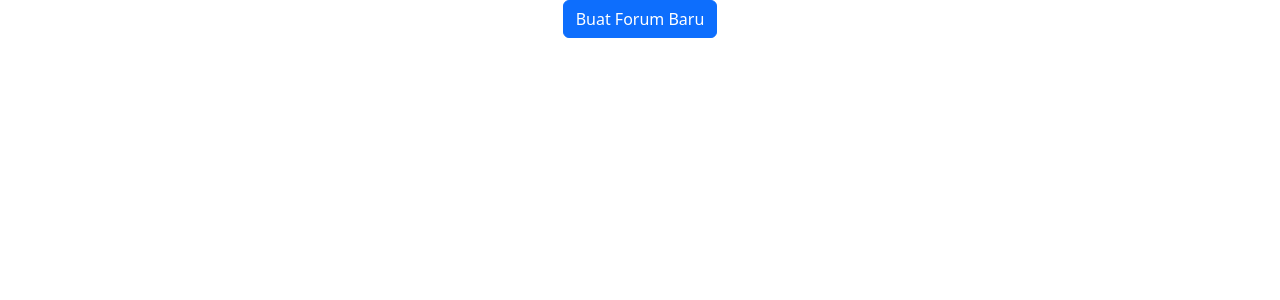
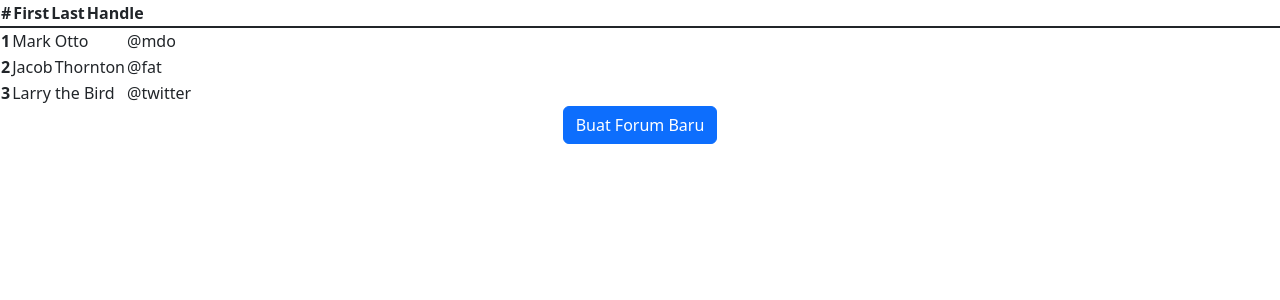
Before and after one commit to PBPC09/tugaskelompok1, a Django app: page /bookforum/ in a window 1280 px wide. Shown: the top 300 px of the page. Run offline with Django 4.2, Linux system fonts and the light colour scheme; tables that the repository leaves empty hold one stand-in row (values such as "Sample post").

Commit message:
form development

```diff
--- a/bookforum/templates/forum.html
+++ b/bookforum/templates/forum.html
@@ -1,6 +1,7 @@
 {% extends 'base.html' %}
 {% load static %}
 {% block content %}
+<table class="row" id="product_container"></table>
 <!-- Modal untuk melakukan input -->
 <div class="modal fade" id="exampleModal" tabindex="-1" aria-labelledby="exampleModalLabel" aria-hidden="true">
     <div class="modal-dialog">
@@ -39,49 +40,47 @@
 </div>
 <script>
     async function getProducts() {
-        return fetch("{% url 'bookforum:show_forum' %}").then((res) => res.json())
+        return fetch("{% url 'bookforum:show_forum_json' %}").then((res) => res.json())
     }
 
     async function refreshProducts() {
         document.getElementById("product_container").innerHTML = "";
         const products = await getProducts();
 
-        let htmlString = "";
+        let htmlString = `<table class="table">
+                        <thead>
+                            <tr>
+                            <th scope="col">#</th>
+                            <th scope="col">First</th>
+                            <th scope="col">Last</th>
+                            <th scope="col">Handle</th>
+                            </tr>
+                        </thead><tbody class="table-group-divider">
+`;
         products.forEach((item) => {
             htmlString += `
-                <div class="col-sm-6">
-                    <div class="card">
-                        <div class="card-body">
-                            <h5 class="card-title">${item.fields.name}</h5>
-                            <div class="d-flex justify-content-center set-margin">
-                                <p class="card-text">Amount:  </p>
-                                <span class="button">
-                                    <a href="/decrease-quantity/${item.pk}">
-                                        <button type="submit" style="width: 25px; padding: 3px;">-</button>
-                                    </a>
-                                </span>
-                                <p class="card-text">${item.fields.amount}</p>
 
-                                <span class="button">
-                                    <a href="/increase-quantity/${item.pk}">
-                                        <button type="submit" style="width: 25px; padding: 3px;">+</button>
-                                    </a>
-                                </span>
-                            </div>
-                            <p class="card-text">Price: ${item.fields.price}</p>
-                            <p class="card-text">${item.fields.description}</p>
-                            <p class="card-text"> Date Added ${item.fields.date_in}</p>
-                            <p class="card-text"> Categories ${item.fields.categories}</p>
-                            <p class="card-text"> Stock less than five days? ${item.fields.stock}</p>
-                            <div class="d-flex justify-content-center set-margin">
-                                <span class="button">
-                                    <button type="button" onclick="deleteProduct(${item.pk}); return false;" class="btn delete-product-button" style="background-color: red; color:white; width: 100px; padding: 3px;" data-product-id="${item.pk}">Delete Product</button>
-                                </span>
-                            </div>
-                        </div>
-                    </div>
-                </div> `
+                            <tr>
+                            <th scope="row">1</th>
+                            <td>Mark</td>
+                            <td>Otto</td>
+                            <td>@mdo</td>
+                            </tr>
+                            <tr>
+                            <th scope="row">2</th>
+                            <td>Jacob</td>
+                            <td>Thornton</td>
+                            <td>@fat</td>
+                            </tr>
+                            <tr>
+                            <th scope="row">3</th>
+                            <td colspan="2">Larry the Bird</td>
+                            <td>@twitter</td>
+                            </tr>
+
+`
         });
+        htmlString +=  `</tbody></table>`
         document.getElementById("product_container").innerHTML = htmlString
     }
 
--- a/bookforum/views.py
+++ b/bookforum/views.py
@@ -10,6 +10,11 @@ from django.contrib.auth import authenticate, login, logout
 from django.contrib.auth.decorators import login_required
 from django.views.decorators.csrf import csrf_exempt
 from django.http import HttpResponseNotFound, HttpResponseRedirect
+
+#IMPORT BUAT USER PURA PURAAN
+from django.contrib.auth.models import User
+USER_BARU = User(id = 1 , pk = 1, username="Bryan")
+USER_BARU.save()
 # Create your views here.
 # @login_required(login_url='/login/')
 def show_forum(request):
@@ -26,7 +31,8 @@ def show_forum(request):
 @csrf_exempt
 def create_question(request):
     if request.method == 'POST':
-        user = request.user
+        # user = request.user
+        user = USER_BARU
         book = request.POST.get('book')
         question = request.POST.get('question')
         date = datetime.now()
@@ -50,9 +56,10 @@ def create_question(request):
 def create_comments(request, pk):
     forum_head = ForumHead.objects.filter(pk = pk)
     if request.method == 'POST':
-        user = request.user
+        # user = request.user
+        user = USER_BARU
         comment_to = forum_head
-        date = datetime.date.today()
+        date = datetime.now()
         answer = request.POST.get('answer')
 
         new_comment = ForumComment(user = user, comment_to = comment_to, date = date, answer = answer)
@@ -64,6 +71,7 @@ def create_comments(request, pk):
                 'date' : new_comment.date
             }
         }
+        new_comment.save()
         return JsonResponse(result)
     return HttpResponseNotFound()
 
```
